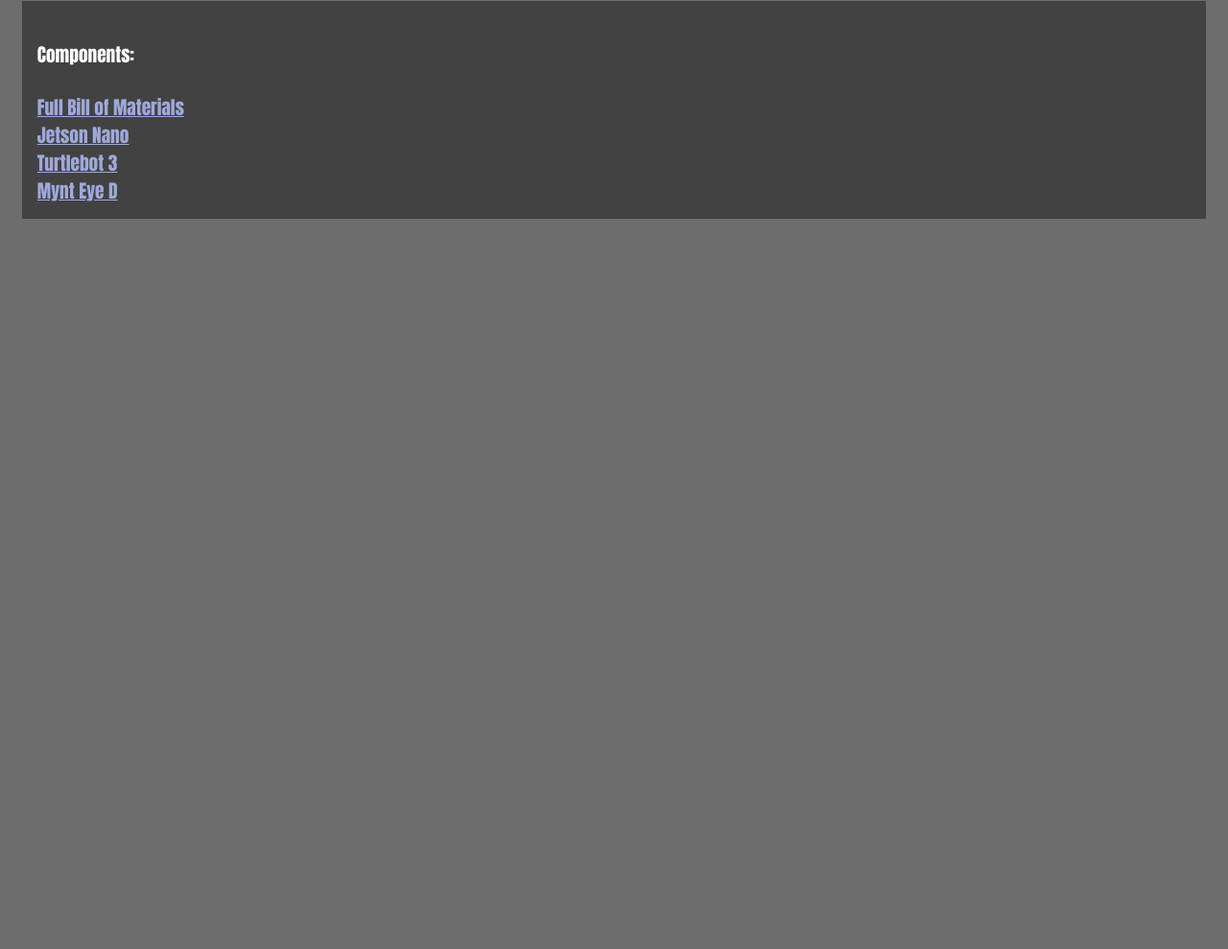
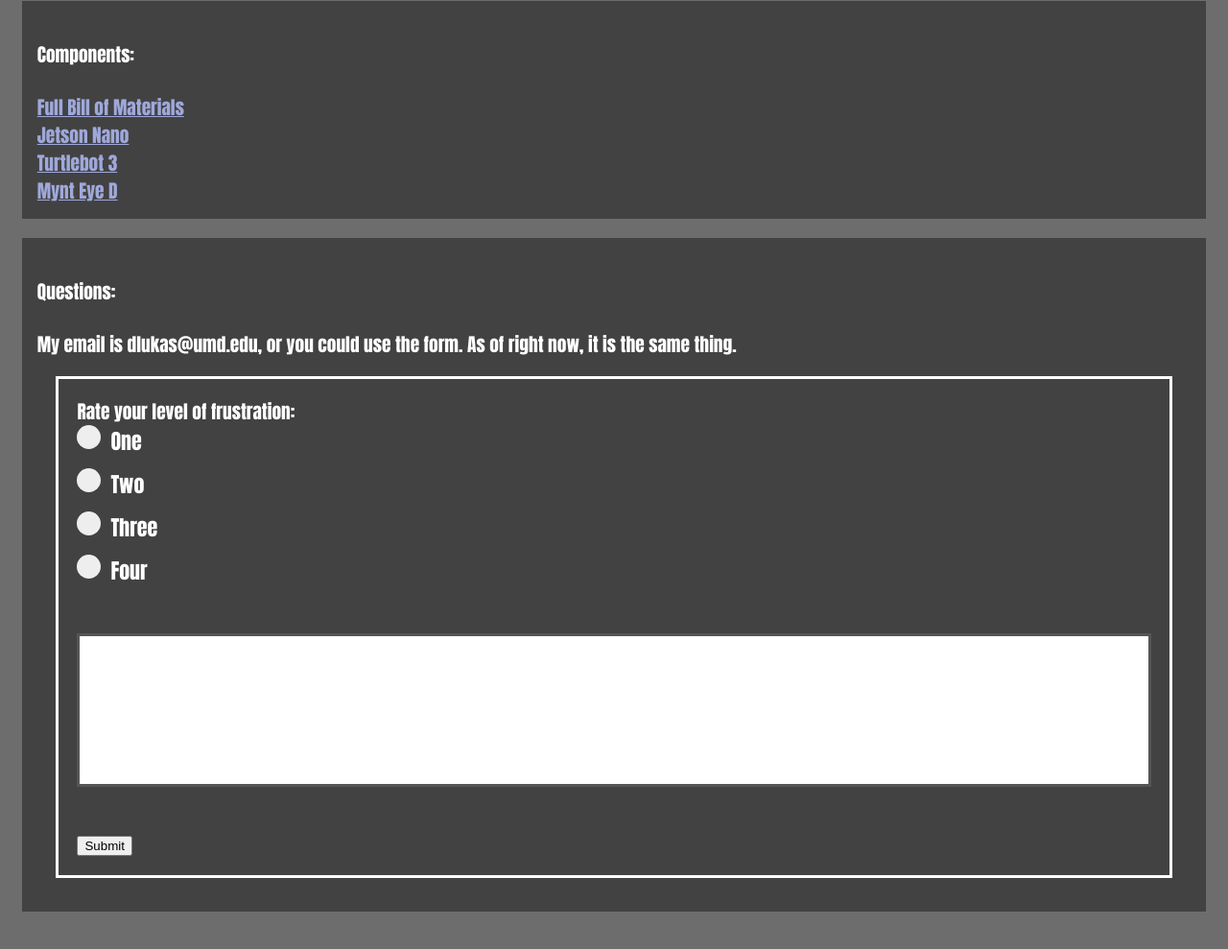
Before and after one commit to dariusjlukas/turtlebotDocumentation, a plain HTML site: page resource.html in a window 1280 px wide. Shown: the part 497-1486 px from the top of the page at 96% size. Before the commit the page ends 944 px from the top, so only its background shows below. Drawn offline with nearby package versions, Linux system fonts and the light colour scheme.

Commit message:
added a questions box but currently no backend to deal with it

```diff
--- a/index.css
+++ b/index.css
@@ -268,8 +268,97 @@
   -webkit-transition: 0.5s;
   transition: 0.5s;
   outline: none;
+  font-size: .9em;
 }
 
 input[type=text]:focus {
   border: 3px solid #ccc;
 }
+
+textarea {
+  /* width: 100%; */
+  padding: 12px 20px;
+  margin: 8px 0;
+  box-sizing: border-box;
+  border: 3px solid #555;
+  -webkit-transition: 0.5s;
+  transition: 0.5s;
+  outline: none;
+  font-size: 12pt;
+}
+
+textarea:focus {
+  border: 3px solid #ccc;
+}
+
+.formText {
+  width: 100%;
+  height: 10em;
+  resize: none;
+}
+
+ /* Customize the label (the container) */
+ .container {
+  display: block;
+  position: relative;
+  padding-left: 35px;
+  margin-bottom: 12px;
+  cursor: pointer;
+  font-size: 22px;
+  -webkit-user-select: none;
+  -moz-user-select: none;
+  -ms-user-select: none;
+  user-select: none;
+}
+
+/* Hide the browser's default radio button */
+.container input {
+  position: absolute;
+  opacity: 0;
+  cursor: pointer;
+  height: 0;
+  width: 0;
+}
+
+/* Create a custom radio button */
+.checkmark {
+  position: absolute;
+  top: 0;
+  left: 0;
+  height: 25px;
+  width: 25px;
+  background-color: #eee;
+  border-radius: 50%;
+}
+
+/* On mouse-over, add a grey background color */
+.container:hover input ~ .checkmark {
+  background-color: #ccc;
+}
+
+/* When the radio button is checked, add a blue background */
+.container input:checked ~ .checkmark {
+  background-color: rgb(240, 28, 21);
+}
+
+/* Create the indicator (the dot/circle - hidden when not checked) */
+.checkmark:after {
+  content: "";
+  position: absolute;
+  display: none;
+}
+
+/* Show the indicator (dot/circle) when checked */
+.container input:checked ~ .checkmark:after {
+  display: block;
+}
+
+/* Style the indicator (dot/circle) */
+.container .checkmark:after {
+  top: 9px;
+  left: 9px;
+  width: 8px;
+  height: 8px;
+  border-radius: 50%;
+  background: white;
+}
--- a/nav.html
+++ b/nav.html
@@ -10,8 +10,9 @@
                 <a href="turtlebot3.html">Overview</a>
                 <a href="turtleQuickStart.html">Quickstart</a>
                 <a href="turtleSetup.html"><span style="color: red">Initial Setup</span></a>
-                <a href="turtleWorkstationSetup.html"><span style="color: red">Workstation Setup</span></a>
+                <a href="turtleWorkstationSetup.html"><span>Workstation Setup</span></a>
                 <a href="turtleNavigation.html"><span style="color: red">Mapping/Navigation</span></a>
+                <a href="turtleProgramming.html"><span style="color: red">Programming</span></a>
                 <a href="turtleTroubleshooting.html">Troubleshooting</a>
                 <a href="turtleUsefulInfo.html"><span>Usefull Info</span></a>
             </div>
--- a/resource.html
+++ b/resource.html
@@ -46,6 +46,41 @@
             <a target="_blank" href="http://www.robotis.us/turtlebot-3/">Turtlebot 3</a><br>
             <a target="_blank" href="https://www.mynteye.com/pages/mynt-eye-d">Mynt Eye D</a><br>
         </div>
+
+        <div class="dark box">
+            <h4>Questions:</h4>
+            My email is dlukas@umd.edu, or you could use the form. As of right now, it is the same thing.
+
+            <div style="margin: 1em; padding: 1em; border-style:solid; border-width: .2em;">
+            <form action="mailto:dlukas@umd.edu">
+                Rate your level of frustration: <br>
+                <label class="container">One
+                <input type="radio" name="frustrated">
+                <span class="checkmark"></span>
+                </label>
+
+                <label class="container">Two
+                <input type="radio" name="frustrated">
+                <span class="checkmark"></span>
+                </label>
+
+                <label class="container">Three
+                <input type="radio" name="frustrated">
+                <span class="checkmark"></span>
+                </label>
+
+                <label class="container">Four
+                <input type="radio" name="frustrated">
+                <span class="checkmark"></span>
+                </label>
+                <br>
+                <textarea class="formText" name="Description" id="" cols="30" rows="10"></textarea>
+
+                <br><br>
+                <input type="submit" value="Submit">
+            </form>
+            </div>
+        </div>
     </section>
 
 
```
Also changed, not shown: turtleWorkstationSetup.html (+2 -1 lines).
